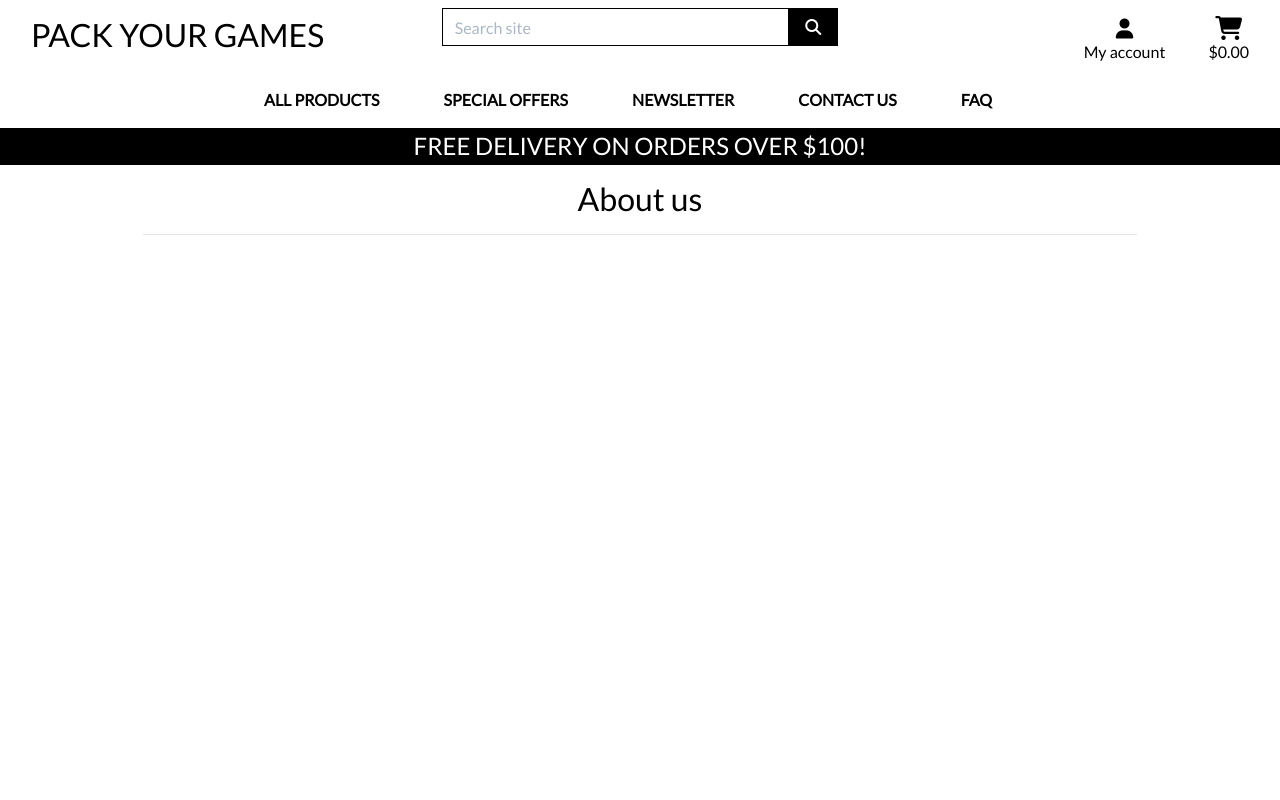
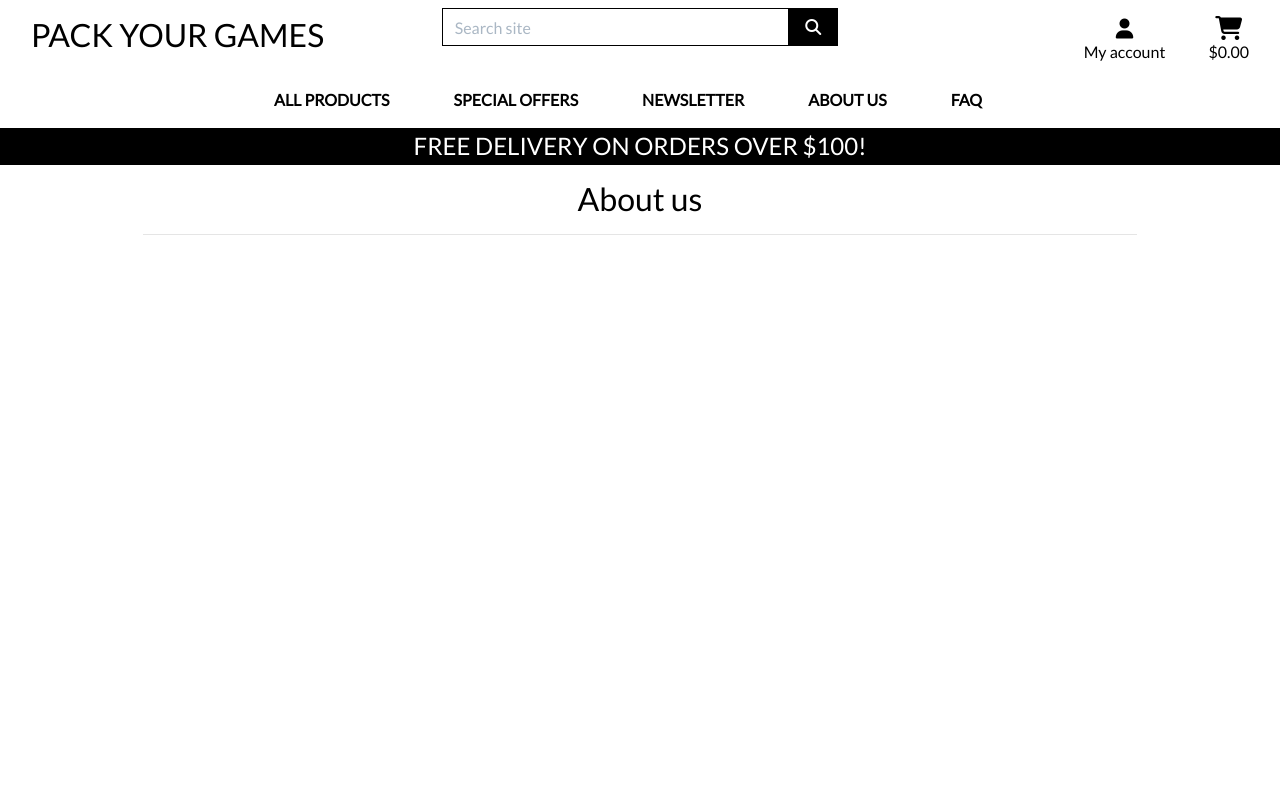
Before and after one commit to FlorianS4/world_of_games, a Django app: page /about_us/ in a window 1280 px wide. Run offline with Django 3.2, Linux system fonts and the light colour scheme; data that the repository does not hold is empty; some libraries are stand-ins or nearby versions.

Commit message:
maint: link about_us page correctly to navbar and change name

```diff
--- a/about_us/forms.py
+++ b/about_us/forms.py
@@ -1,10 +1,8 @@
 from django import forms
-from django_summernote.widgets import SummernoteWidget
 from .models import AboutUs
 
 
 class AboutUsForm(forms.ModelForm):
-    description = forms.CharField(widget=SummernoteWidget())
 
     class Meta:
         model = AboutUs
--- a/about_us/urls.py
+++ b/about_us/urls.py
@@ -2,5 +2,5 @@ from django.urls import path
 from . import views
 
 urlpatterns = [
-    path('', views.about_us, name='about'),
+    path('', views.about_us, name='about_us'),
 ]
--- a/templates/include/main-nav.html
+++ b/templates/include/main-nav.html
@@ -38,8 +38,8 @@
         </li>
 
         <li class="nav-item">
-            <a class="logo-font font-weight-bold nav-link text-black mr-5" href="" id="contact-link">
-                Contact us
+            <a class="logo-font font-weight-bold nav-link text-black mr-5" href="{% url 'about_us' %}" id="contact-link">
+                About Us
             </a>
         </li>
 
--- a/world_of_games/urls.py
+++ b/world_of_games/urls.py
@@ -28,6 +28,5 @@ urlpatterns = [
     path('checkout/', include('checkout.urls')),
     path('profile/', include('profiles.urls')),
     path('about_us/', include('about_us.urls')),
-    path('summernote/', include('django_summernote.urls')),
 ] + static(settings.MEDIA_URL, document_root=settings.MEDIA_ROOT)
 handler404 = 'world_of_games.views.handler404'
```
